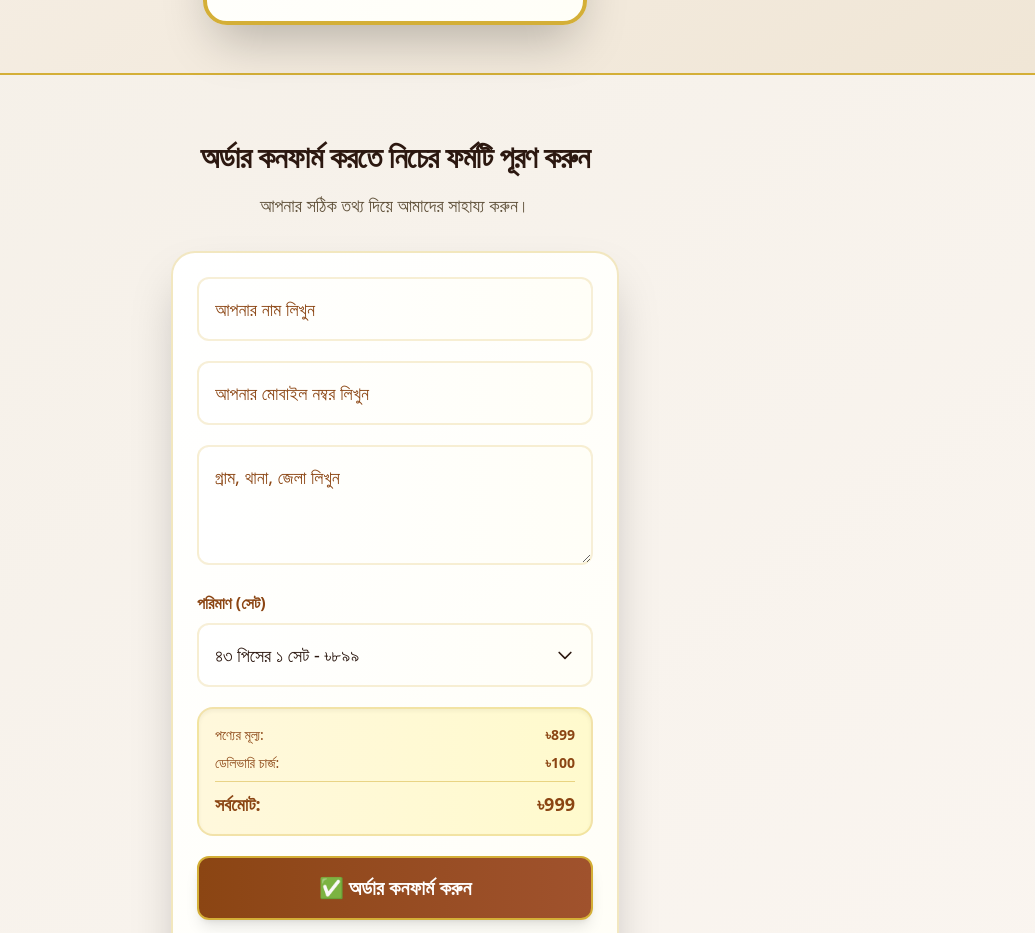
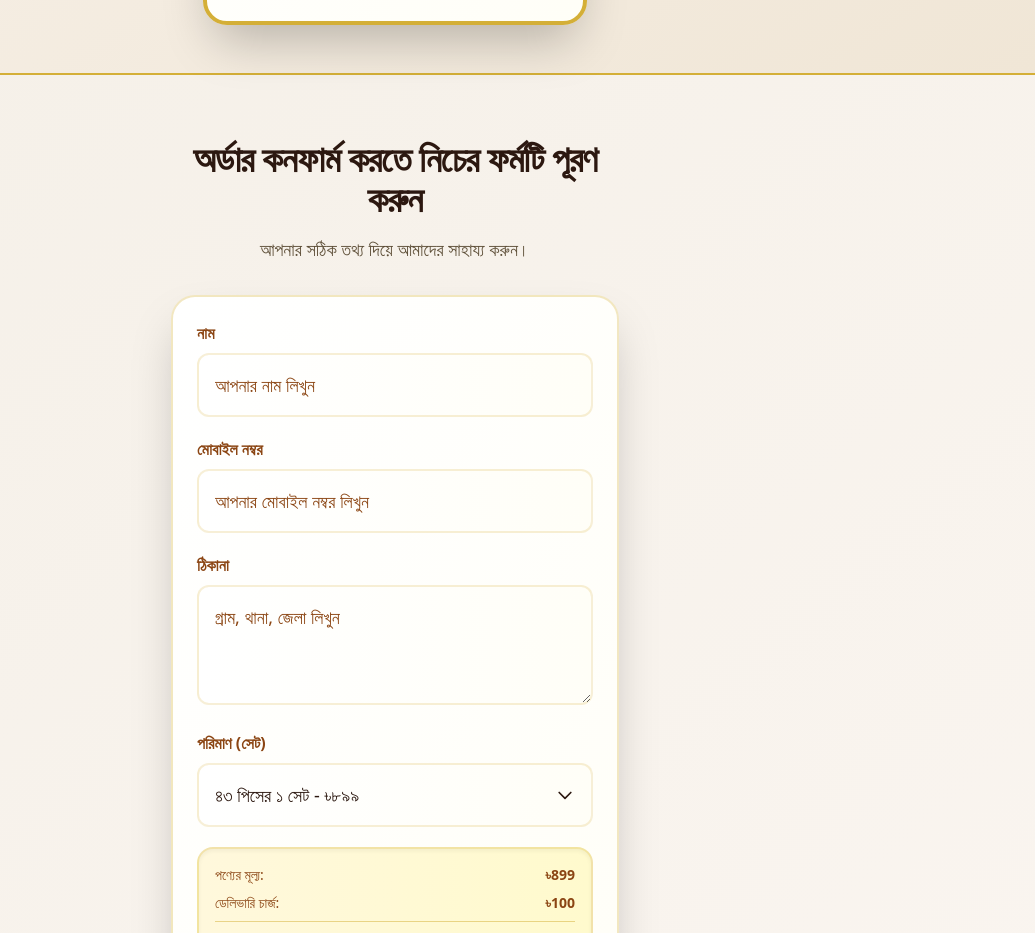
Before and after one commit to wood2toys/wooden-toy-landing-page, a React (Vite) app: page / in a window 1280 px wide. Shown: the part 3335-4268 px from the top of the page, without its empty margins (245-1280 px from the left). Built offline with nearby package versions, Linux system fonts and the light colour scheme.

Commit message:
Improve OrderForm UX: Increase headline font size and add clear field labels (নাম, মোবাইল নম্বর, ঠিকানা) for better user guidance

```diff
--- a/src/components/OrderForm.tsx
+++ b/src/components/OrderForm.tsx
@@ -74,12 +74,14 @@ export default function OrderForm() {
     <section id="order-form" className="px-2 sm:px-4 py-6 sm:py-8 md:py-16 bg-gradient-to-br from-[#F5F0E8] to-[#FAF5F0] border-t-2 border-[#D4AF37]">
       <div className="w-full max-w-xs sm:max-w-sm md:max-w-md mx-auto">
         <div className="text-center mb-8">
-          <h2 className="text-xl sm:text-2xl md:text-3xl font-bold text-[#2C1810] mb-4 tracking-tight">অর্ডার কনফার্ম করতে নিচের ফর্মটি পূরণ করুন</h2>
+          <h2 className="text-2xl sm:text-3xl md:text-4xl font-bold text-[#2C1810] mb-4 tracking-tight">অর্ডার কনফার্ম করতে নিচের ফর্মটি পূরণ করুন</h2>
           <p className="text-base sm:text-lg text-[#5D4E37] font-medium">আপনার সঠিক তথ্য দিয়ে আমাদের সাহায্য করুন।</p>
         </div>
 
         <div className="bg-gradient-to-br from-white to-[#FFFEF7] p-6 rounded-3xl shadow-2xl border-2 border-[#D4AF37]/30">
           <form onSubmit={handleSubmit} className="space-y-5">
+            <div>
+              <label className="block text-[#8B4513] font-semibold mb-2 text-sm sm:text-base">নাম</label>
               <input
                 required
                 type="text"
@@ -87,6 +89,9 @@ export default function OrderForm() {
                 className="w-full p-3 sm:p-4 rounded-xl border-2 border-[#D4AF37]/20 bg-gradient-to-r from-white to-[#FFFEF7] text-[#2C1810] placeholder-[#8B4513] focus:ring-2 focus:ring-[#D4AF37] focus:border-[#D4AF37] transition-all text-base sm:text-lg"
                 onChange={(e) => setFormData({...formData, name: e.target.value})}
               />
+            </div>
+            <div>
+              <label className="block text-[#8B4513] font-semibold mb-2 text-sm sm:text-base">মোবাইল নম্বর</label>
               <input
                 required
                 type="tel"
@@ -94,6 +99,9 @@ export default function OrderForm() {
                 className="w-full p-3 sm:p-4 rounded-xl border-2 border-[#D4AF37]/20 bg-gradient-to-r from-white to-[#FFFEF7] text-[#2C1810] placeholder-[#8B4513] focus:ring-2 focus:ring-[#D4AF37] focus:border-[#D4AF37] transition-all text-base sm:text-lg"
                 onChange={(e) => setFormData({...formData, phone: e.target.value})}
               />
+            </div>
+            <div>
+              <label className="block text-[#8B4513] font-semibold mb-2 text-sm sm:text-base">ঠিকানা</label>
               <textarea
                 required
                 placeholder="গ্রাম, থানা, জেলা লিখুন"
@@ -101,6 +109,7 @@ export default function OrderForm() {
                 rows={3}
                 onChange={(e) => setFormData({...formData, address: e.target.value})}
               />
+            </div>
 
             {/* Quantity Dropdown */}
             <div className="relative">
```
Lines whose indentation alone changed are shown as unchanged.
